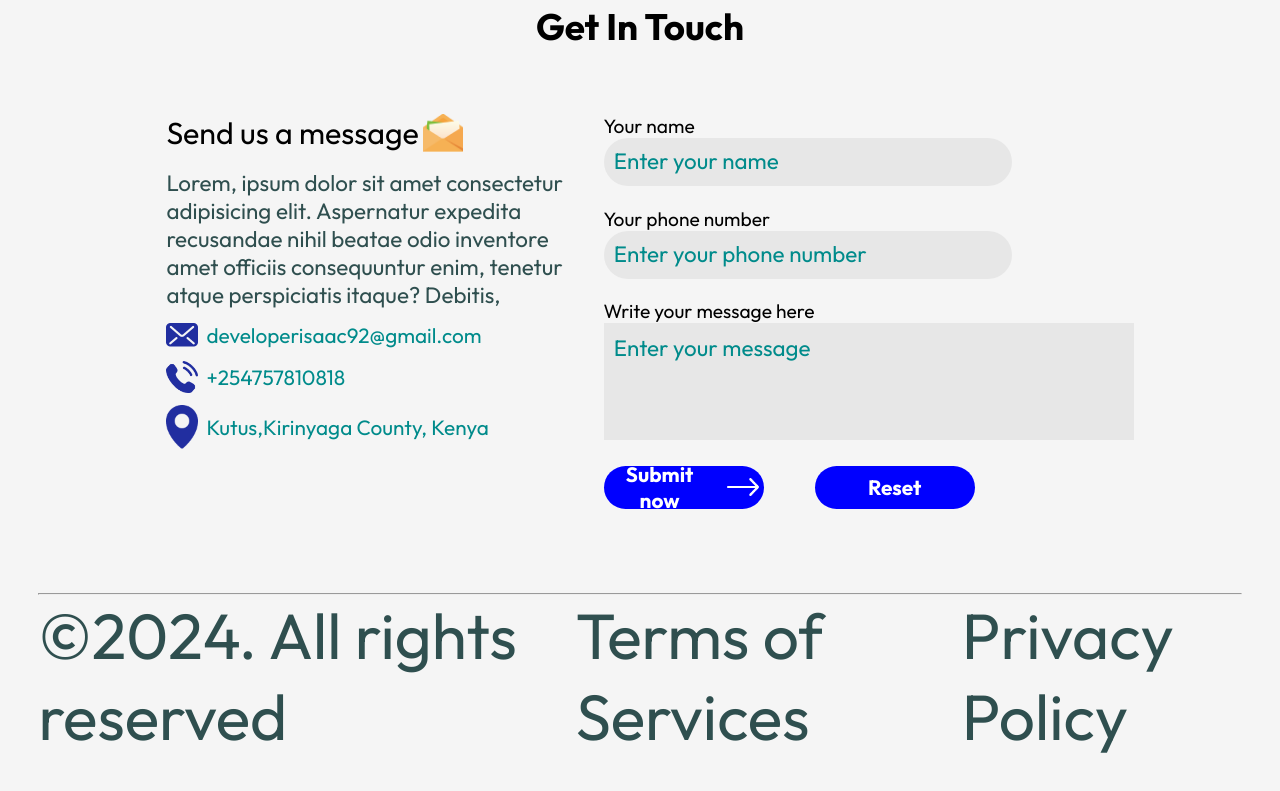
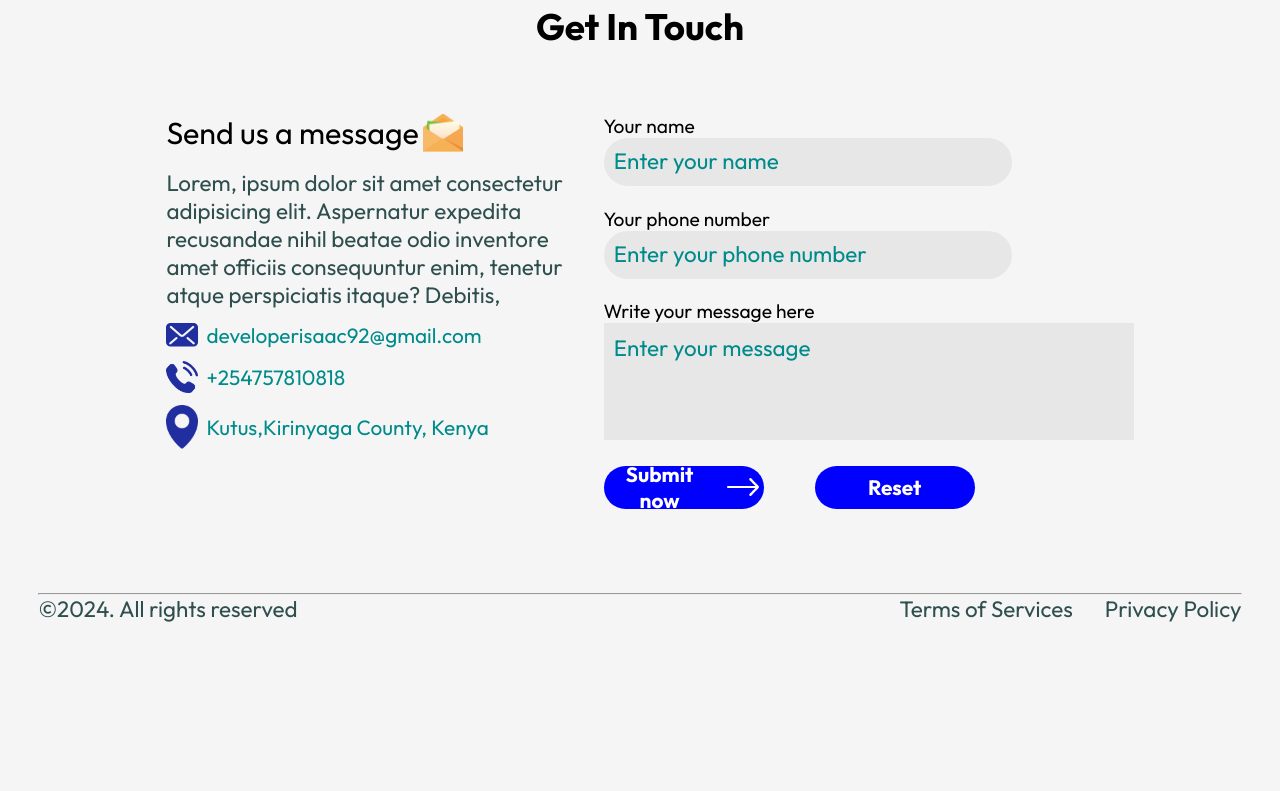
Before and after one commit to isaacmugwimi/College, a React (Vite) app in the folder College/: page / in a window 1280 px wide. Shown: the part 3153-3944 px from the top of the page. After the commit the page ends 3840 px from the top, so only its background shows below. Built offline with nearby package versions, Linux system fonts and the light colour scheme.

Commit message:
correcting footer font

```diff
--- a/College/src/Component/Footer/Footer.css
+++ b/College/src/Component/Footer/Footer.css
@@ -2,7 +2,7 @@
   display: flex;
   flex-direction: column;
   margin: 5% 3%;
-  font-size: 4rem;
+  font-size: 1.4rem;
   font-weight: 400;
   color: darkslategray;
 }
```
